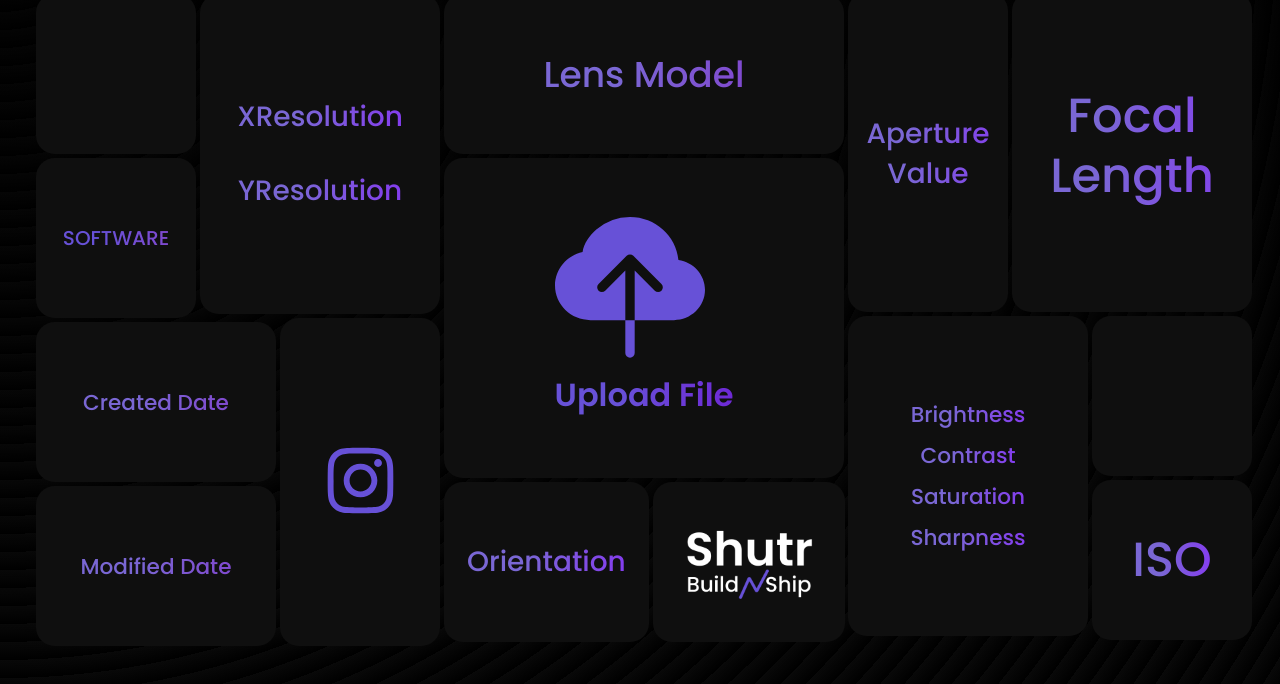
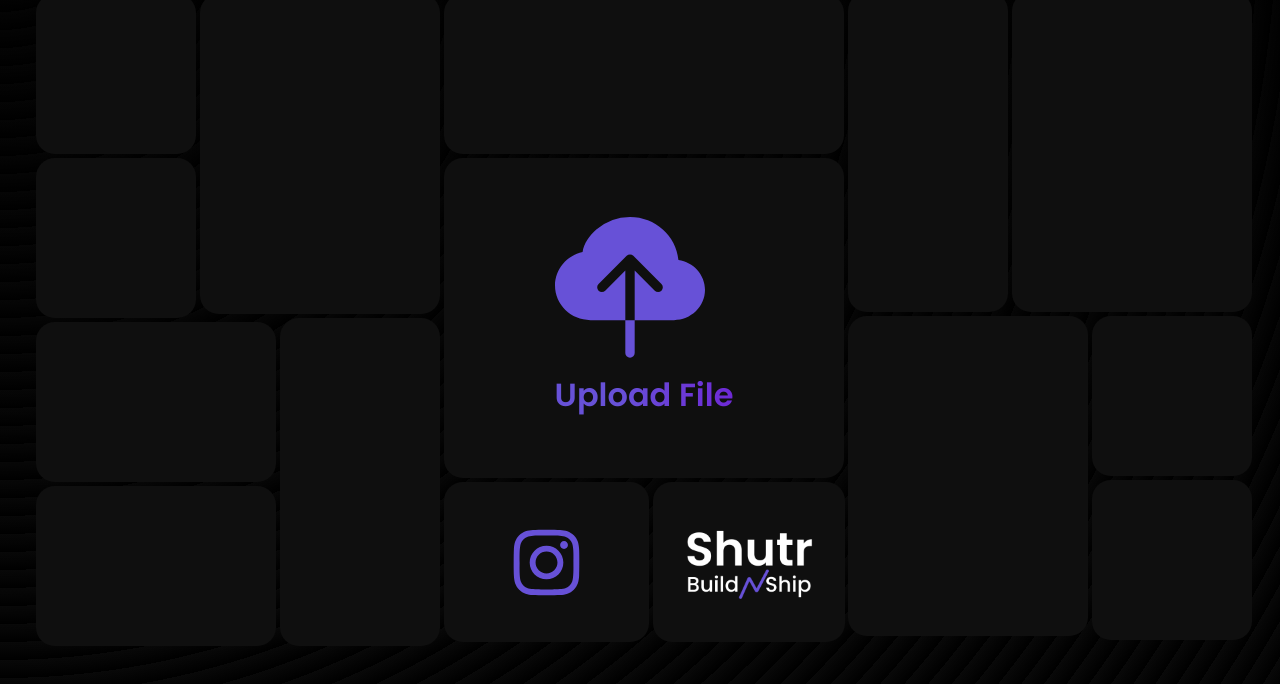
Before and after one commit to BuildNShip/shutr, a React (Vite) app: page / in a window 1280 px wide. Shown: the part 114-798 px from the top of the page. Built offline with nearby package versions, Linux system fonts and the light colour scheme.

Commit message:
fixing-things

```diff
--- a/index.html
+++ b/index.html
@@ -4,7 +4,7 @@
     <meta charset="UTF-8" />
     <link rel="icon" type="image/svg+xml" href="/vite.svg" />
     <meta name="viewport" content="width=device-width, initial-scale=1.0" />
-    <title>Vite + React</title>
+    <title>Shutr</title>
     <link rel="preconnect" href="https://fonts.googleapis.com" />
     <link rel="preconnect" href="https://fonts.gstatic.com" crossorigin />
     <link
--- a/src/pages/Home/Home.jsx
+++ b/src/pages/Home/Home.jsx
@@ -85,18 +85,24 @@ const Home = () => {
               <p className={styles.b11M}>{exifData && exifData.Model}</p>
             </div>
             <div className={styles.box12}>
+              {exifData && exifData.Software && (
                 <p className={styles.b12T}>SOFTWARE</p>
+              )}
 
               <p className={styles.software}>{exifData && exifData.Software}</p>
             </div>
           </div>
           <div className={styles.box13}>
             <div className={styles.b131}>
+              {exifData && exifData.XResolution && (
                 <p className={styles.b131T}>XResolution</p>
+              )}
               <p className={styles.b131C}>{exifData && exifData.XResolution}</p>
             </div>
             <div className={styles.b131}>
+              {exifData && exifData.YResolution && (
                 <p className={styles.b131T}>YResolution</p>
+              )}
               <p className={styles.b131C}>{exifData && exifData.YResolution}</p>
             </div>
           </div>
@@ -104,13 +110,17 @@ const Home = () => {
         <div className={styles.fcSection2}>
           <div className={styles.fcs2}>
             <div className={styles.box14}>
+              {exifData && exifData.CreateDate && (
                 <p className={styles.b14T}>Created Date</p>
+              )}
               <p className={styles.b14C}>
                 {exifData && formatDate(exifData.CreateDate)}
               </p>
             </div>
             <div className={styles.box15}>
+              {exifData && exifData.CreateDate && (
                 <p className={styles.b14T}>Modified Date</p>
+              )}
               <p className={styles.b14C}>
                 {exifData && formatDate(exifData.ModifyDate)}
               </p>
@@ -118,7 +128,10 @@ const Home = () => {
           </div>
           <div className={styles.box16}>
             <div className={styles.socials}>
-              <FaInstagram color="#6751D7" size={75} />
+              {exifData && exifData.Orientation && (
+                <p className={styles.b23T}>Orientation</p>
+              )}
+              <p className={styles.b23C}>{exifData && exifData.Orientation}</p>
             </div>
           </div>
         </div>
@@ -127,7 +140,9 @@ const Home = () => {
       <div className={styles.secondColumn}>
         <div className={styles.scSection1}>
           <div className={styles.box21}>
+            {exifData && exifData.LensModel && (
               <p className={styles.b21T}>Lens Model</p>
+            )}
             <p className={styles.b21C}>{exifData && exifData.LensModel}</p>
           </div>
           <div className={styles.box22}>
@@ -148,8 +163,7 @@ const Home = () => {
         </div>
         <div className={styles.scSection2}>
           <div className={styles.box23}>
-            <p className={styles.b23T}>Orientation</p>
-            <p className={styles.b23C}>{exifData && exifData.Orientation}</p>
+            <FaInstagram color="#6751D7" size={75} />
           </div>
           <div className={styles.box24}>
             <img className={styles.box24i} src={logo} alt="" />
@@ -160,34 +174,46 @@ const Home = () => {
       <div className={styles.thirdColumn}>
         <div className={styles.tcSection1}>
           <div className={styles.box31}>
+            {exifData && exifData.MaxApertureValue && (
               <p className={styles.b31T}>Aperture Value</p>
+            )}
             <p className={styles.b31C}>
               {exifData && exifData.MaxApertureValue}
             </p>
           </div>
           <div className={styles.box32}>
+            {exifData && exifData.FocalLength && (
               <p className={styles.b32T}>Focal Length</p>
+            )}
             <p className={styles.b32C}>{exifData && exifData.FocalLength}</p>
           </div>
         </div>
         <div className={styles.tcSection2}>
           <div className={styles.box33}>
             <div className={styles.b331}>
+              {exifData && exifData.BrightnessValue && (
                 <p className={styles.b331T}>Brightness</p>
+              )}
               <p className={styles.b331C}>
                 {exifData && exifData.BrightnessValue}
               </p>
             </div>
             <div className={styles.b331}>
+              {exifData && exifData.Contrast && (
                 <p className={styles.b331T}>Contrast</p>
+              )}
               <p className={styles.b331C}>{exifData && exifData.Contrast}</p>
             </div>
             <div className={styles.b331}>
+              {exifData && exifData.Saturation && (
                 <p className={styles.b331T}>Saturation</p>
+              )}
               <p className={styles.b331C}>{exifData && exifData.Saturation}</p>
             </div>
             <div className={styles.b331}>
+              {exifData && exifData.Sharpness && (
                 <p className={styles.b331T}>Sharpness </p>
+              )}
               <p className={styles.b331C}>{exifData && exifData.Sharpness}</p>
             </div>
           </div>
@@ -196,7 +222,7 @@ const Home = () => {
               <p className={styles.b34C}>{exifData && exifData.Flash}</p>
             </div>
             <div className={styles.box35}>
-              <p className={styles.b35T}>ISO</p>
+              {exifData && exifData.ISO && <p className={styles.b35T}>ISO</p>}
               <p className={styles.b35C}>{exifData && exifData.ISO}</p>
             </div>
           </div>
--- a/src/pages/Home/Home.module.css
+++ b/src/pages/Home/Home.module.css
@@ -450,7 +450,7 @@
 .b23T {
   color: #bbbbbb;
   font-family: "Poppins", sans-serif;
-  font-size: 1.75rem;
+  font-size: 1.5rem;
   font-weight: 500;
   max-width: 15rem;
   text-align: center;
@@ -467,7 +467,7 @@
 .b23C {
   color: #bbbbbb;
   font-family: "Poppins", sans-serif;
-  font-size: 1rem;
+  font-size: 1.1rem;
   font-weight: 500;
   line-height: 1.25rem;
   text-align: center;
```
Lines whose indentation alone changed are shown as unchanged.
